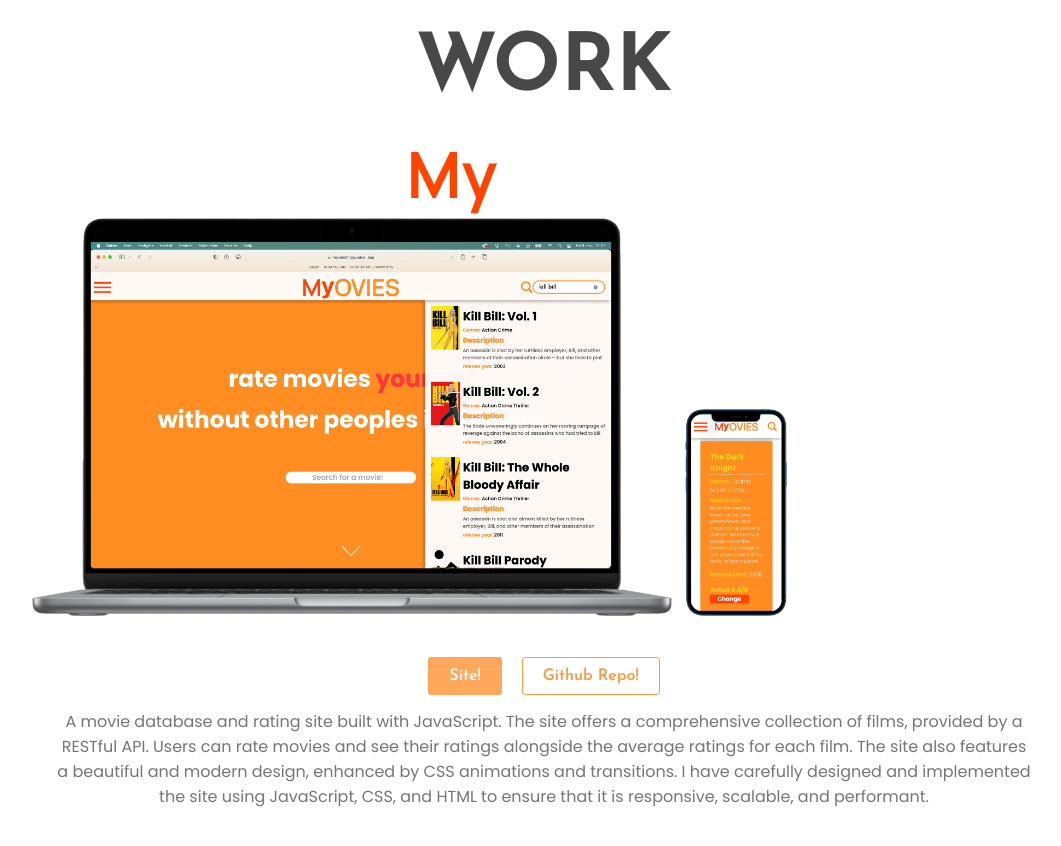
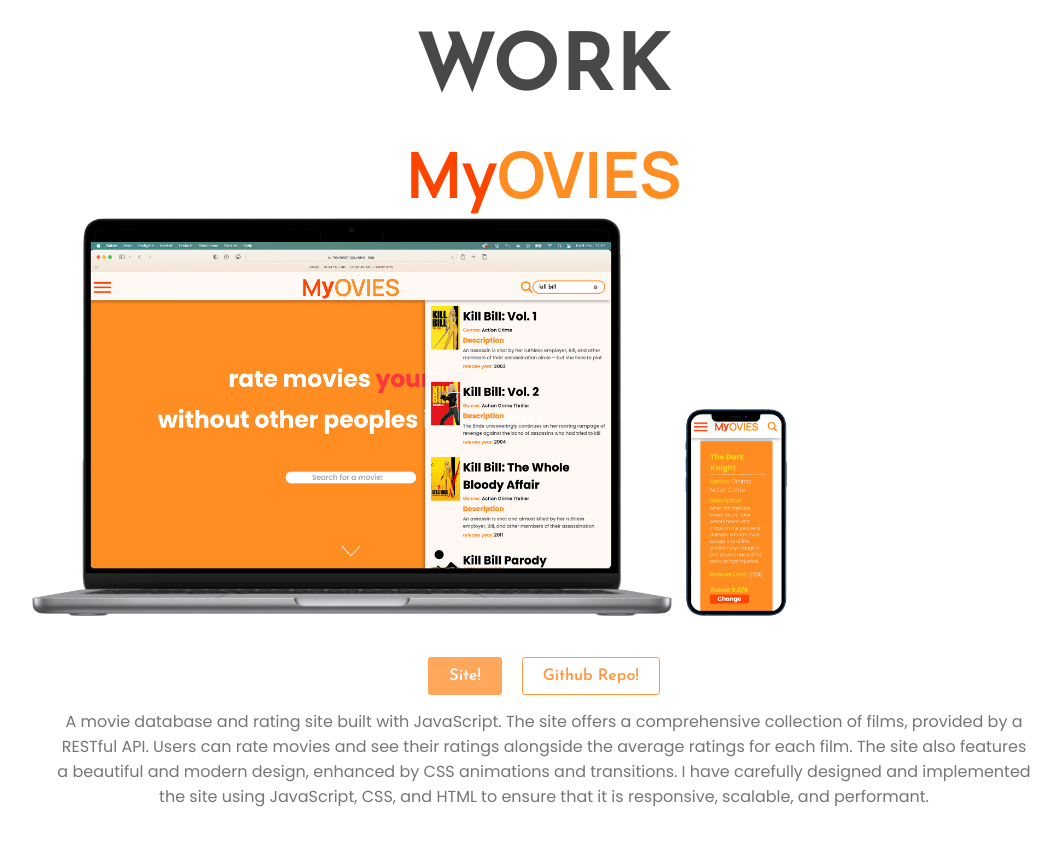
Before and after one commit to Samuelindberg/portfolioV.4, a React (Vite) app: page / in a window 1280 px wide. Shown: the part 1700-2546 px from the top of the page, without its empty margins (96-1157 px from the left). Built offline with nearby package versions, Linux system fonts and the light colour scheme.

Commit message:
myovies variabel fixad

```diff
--- a/src/App.css
+++ b/src/App.css
@@ -29,7 +29,7 @@
   --dark-text: #494848;
   --light-text: #767676;
   --lightest-text: #8d8c8c;
-  --myovies-orange: var(--myovies-orange);
+  --myovies-orange: #ff8d22;
 }
 .flex-center-column {
   display: flex;
```
